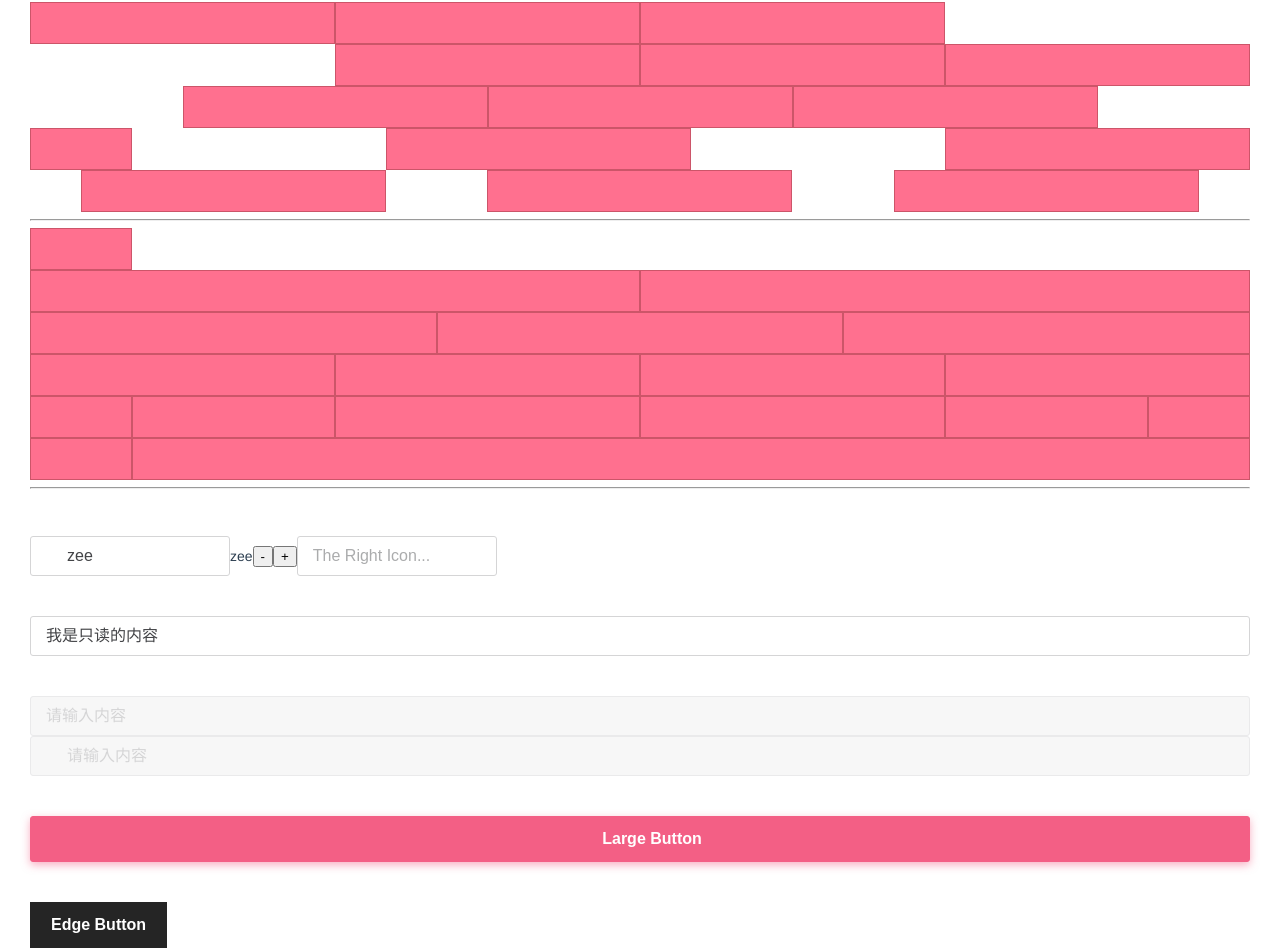
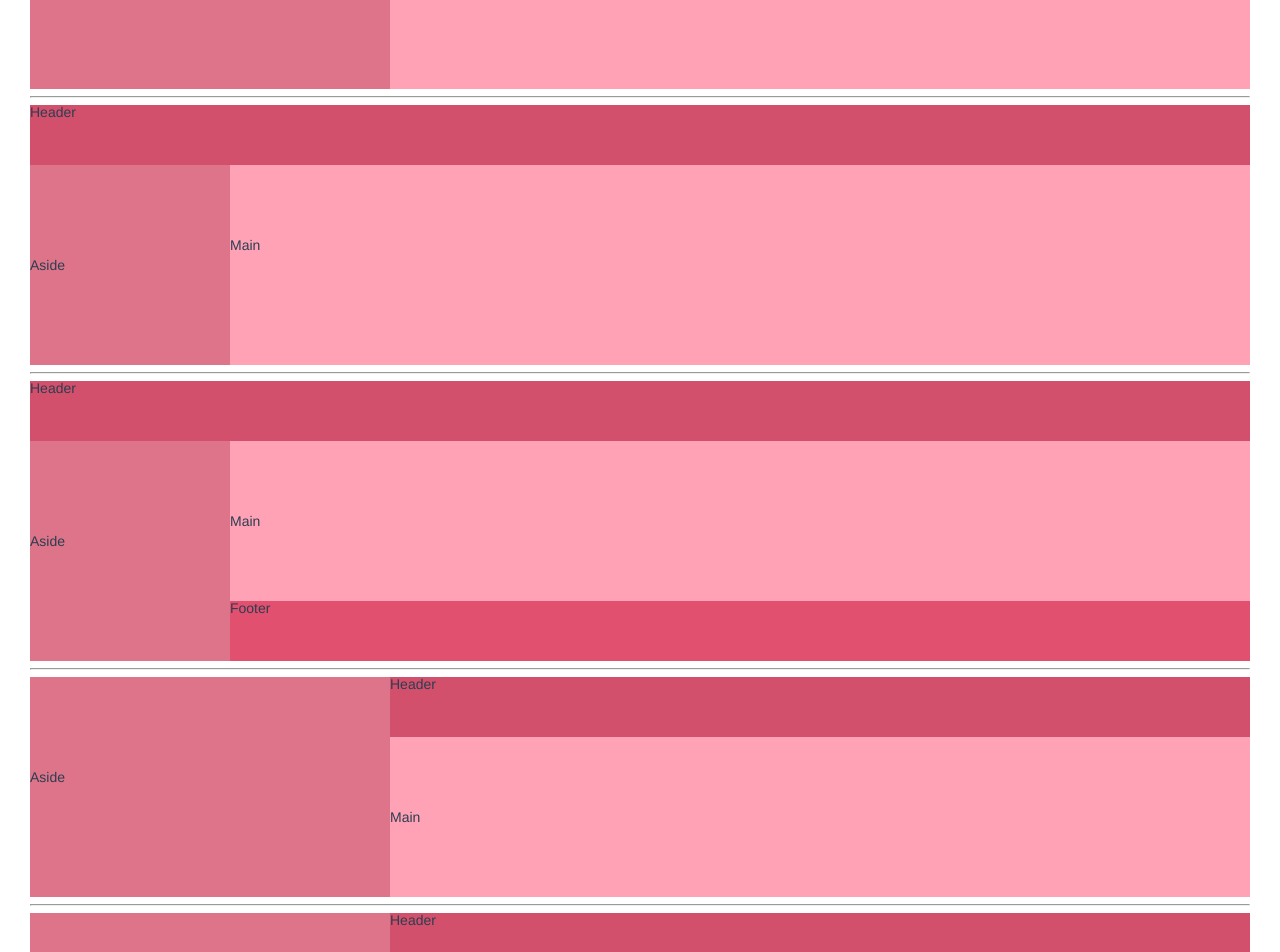
Before and after one commit to funny-man/uzi-vue, a Vue app: page / in a window 1280 px wide. Shown: the part 673-1625 px from the top of the page. Built offline with nearby package versions, Linux system fonts and the light colour scheme.

Commit message:
完成layout布局设计

```diff
--- a/src/App.vue
+++ b/src/App.vue
@@ -1,5 +1,57 @@
 <template>
   <div id="app">
+    <z-layout>
+      <z-header>Header</z-header>
+      <z-main>Main</z-main>
+    </z-layout>
+    <hr>
+    <z-layout>
+      <z-header>Header</z-header>
+      <z-main>Main</z-main>
+      <z-footer>Footer</z-footer>
+    </z-layout>
+    <hr>
+    <z-layout>
+      <z-aside>Aside</z-aside>
+      <z-main>Main</z-main>
+    </z-layout>
+    <hr>
+    <z-layout>
+      <z-header>Header</z-header>
+      <z-layout>
+        <z-aside width="200px">Aside</z-aside>
+        <z-main>Main</z-main>
+      </z-layout>
+    </z-layout>
+    <hr>
+    <z-layout>
+      <z-header>Header</z-header>
+      <z-layout>
+        <z-aside width="200px">Aside</z-aside>
+        <z-layout>
+          <z-main>Main</z-main>
+          <z-footer>Footer</z-footer>
+        </z-layout>
+      </z-layout>
+    </z-layout>
+    <hr>
+    <z-layout>
+      <z-aside>Aside</z-aside>
+      <z-layout>
+        <z-header>Header</z-header>
+        <z-main>Main</z-main>
+      </z-layout>
+    </z-layout>
+    <hr>
+    <z-layout>
+      <z-aside>Aside</z-aside>
+      <z-layout>
+        <z-header>Header</z-header>
+        <z-main>Main</z-main>
+        <z-footer>Footer</z-footer>
+      </z-layout>
+    </z-layout>
+
     <hr>
     <z-row gutter="20">
       <z-col :xs="18" :sm="6" :md="4" :lg="3" :xl="1" class="z-col"><div class="box"></div></z-col>
@@ -207,6 +259,12 @@ import Input from './components/input/input.vue';
 import Row from './components/row/row.vue';
 import Col from './components/col/col.vue';
 
+import Layout from './components/layout/layout.vue';
+import Header from './components/header/header.vue';
+import Aside from './components/aside/aside.vue';
+import Main from './components/main/main.vue';
+import Footer from './components/footer/footer.vue';
+
 export default {
   name: 'app',
   components: {
@@ -215,7 +273,12 @@ export default {
     'z-button-group': ButtonGroup,
     'z-input': Input,
     'z-row': Row,
-    'z-col': Col
+    'z-col': Col,
+    'z-layout': Layout,
+    'z-header': Header,
+    'z-aside': Aside,
+    'z-main': Main,
+    'z-footer': Footer
   },
   data() {
     return {
@@ -261,6 +324,27 @@ export default {
   padding: 30px 30px;
   background-color: #fff;
 }
+.z-layout {
+  background-color: #eee;
+  // margin-top: 20px;
+}
+.z-header {
+  background-color: rgb(211, 80, 108);
+  // line-height: 60px;
+}
+.z-footer {
+  background-color: rgb(226, 80, 112);
+  // line-height: 60px;
+}
+.z-main {
+  background-color: rgb(255, 162, 182);
+  line-height: 160px;
+}
+.z-aside {
+  background-color: rgb(221, 116, 138);
+  line-height: 200px;
+  // width: 100px;
+}
 .z-col {
   background-color: rgb(255, 228, 233);
 }
--- /dev/null
+++ b/src/components/aside/aside.vue
@@ -0,0 +1,29 @@
+/*
+ * @Author: zee
+ * @Date: 2018-12-27 16:47:00
+ * @Last Modified by: zee
+ * @Last Modified time: 2018-12-27 19:40:04
+ */
+<template>
+  <aside class="z-aside" :style="{ width }">
+    <slot></slot>
+  </aside>
+</template>
+<script type="text/ecmascript-6">
+export default {
+  name: 'z-aside',
+  props: {
+    width: {
+      type: String,
+      default: '360px'
+    }
+  }
+};
+</script>
+<style scoped lang="scss">
+.z-aside {
+  overflow: auto;
+  box-sizing: border-box;
+  flex-shrink: 0;
+}
+</style>
--- a/src/components/button/button.vue
+++ b/src/components/button/button.vue
@@ -34,6 +34,7 @@ import Icon from '../icon/icon.vue';
 
 export default {
   name: 'z-button',
+  componentName: 'ZButton',
   components: {
     'z-icon': Icon
   },
--- /dev/null
+++ b/src/components/footer/footer.vue
@@ -0,0 +1,28 @@
+/*
+ * @Author: zee
+ * @Date: 2018-12-27 16:46:54
+ * @Last Modified by: zee
+ * @Last Modified time: 2018-12-27 19:38:08
+ */
+<template>
+  <footer class="z-footer" :style="{ height }">
+    <slot></slot>
+  </footer>
+</template>
+<script type="text/ecmascript-6">
+export default {
+  name: 'z-footer',
+  props: {
+    height: {
+      type: String,
+      default: '60px'
+    }
+  }
+};
+</script>
+<style scoped lang="scss">
+.z-footer {
+  box-sizing: border-box;
+  flex-shrink: 0;
+}
+</style>
--- /dev/null
+++ b/src/components/header/header.vue
@@ -0,0 +1,28 @@
+/*
+ * @Author: zee
+ * @Date: 2018-12-27 16:46:48
+ * @Last Modified by: zee
+ * @Last Modified time: 2018-12-27 19:39:07
+ */
+<template>
+  <header class="z-header" :style="{ height }">
+    <slot></slot>
+  </header>
+</template>
+<script type="text/ecmascript-6">
+export default {
+  name: 'z-header',
+  props: {
+    height: {
+      type: String,
+      default: '60px'
+    }
+  }
+};
+</script>
+<style scoped lang="scss">
+.z-header {
+  box-sizing: border-box;
+  flex-shrink: 0;
+}
+</style>
--- /dev/null
+++ b/src/components/layout/layout.vue
@@ -0,0 +1,49 @@
+/*
+ * @Author: zee
+ * @Date: 2018-12-27 16:46:43
+ * @Last Modified by: zee
+ * @Last Modified time: 2018-12-27 19:17:03
+ */
+<template>
+  <section class="z-layout" :class="{ 'is-vertical': isVertical }">
+    <slot></slot>
+  </section>
+</template>
+<script type="text/ecmascript-6">
+export default {
+  name: 'z-layout',
+  props: {
+    // 设置容器的垂直布局还是水平布局
+    direction: String
+  },
+  mounted() {
+    console.log(this.$slots.default[0]);
+  },
+  computed: {
+    // 计算是否是垂直方向
+    isVertical() {
+      if (this.direction === 'vertical') return true;
+      if (this.direction === 'horizontal') return false;
+      return this.$slots && this.$slots.default
+        ? this.$slots.default.some((node) => {
+          const tag = node.componentOptions && node.componentOptions.tag;
+          return tag === 'z-header' || tag === 'z-footer';
+        })
+        : false;
+    }
+  }
+};
+</script>
+<style scoped lang="scss">
+.z-layout {
+  display: flex;
+  flex-direction: row;
+  flex: 1;
+  flex-basis: auto;
+  box-sizing: border-box;
+  // min-width: 0;
+}
+.is-vertical {
+  flex-direction: column;
+}
+</style>
--- /dev/null
+++ b/src/components/main/main.vue
@@ -0,0 +1,25 @@
+/*
+ * @Author: zee
+ * @Date: 2018-12-27 16:46:37
+ * @Last Modified by: zee
+ * @Last Modified time: 2018-12-27 19:40:34
+ */
+<template>
+  <main class="z-main">
+    <slot></slot>
+  </main>
+</template>
+<script type="text/ecmascript-6">
+export default {
+  name: 'z-main'
+};
+</script>
+<style scoped lang="scss">
+.z-main {
+  display: block;
+  flex: 1;
+  flex-basis: auto;
+  overflow: auto;
+  box-sizing: border-box;
+}
+</style>
```
